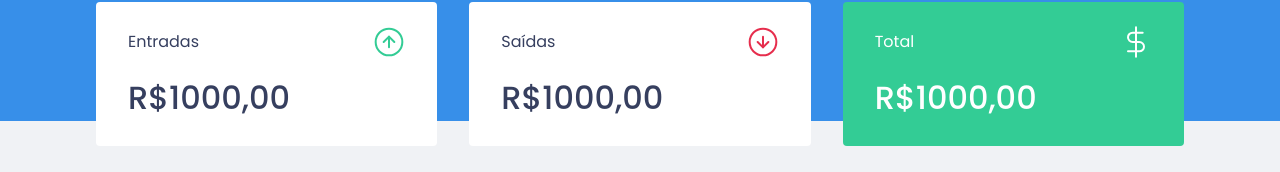
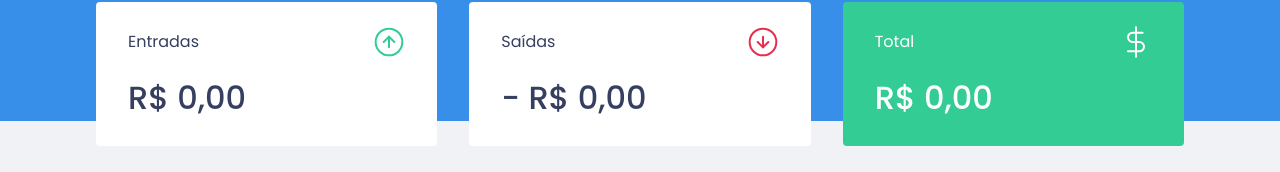
Before and after one commit to JonathasAroucha/CashFlow, a React (Create React App) app: page / in a window 1280 px wide. Shown: the part 151-323 px from the top of the page. Built offline with nearby package versions, Linux system fonts and the light colour scheme; no server answers; what miragejs would draw is missing.

Commit message:
feat: finished application Cashflow 1.0

```diff
--- a/src/App.tsx
+++ b/src/App.tsx
@@ -1,11 +1,11 @@
 import { useState } from 'react'
-import Modal from 'react-modal'
 import { Dashboard } from "./components/Dashboard";
 import { Header } from "./components/Header";
 
+import Modal from 'react-modal'
 import { GlobalStyle } from "./styles/global";
 import { NewTransactionModal } from './components/NewTransactionModal';
-import { TransactiosProvider } from './TransactionsContext';
+import { TransactiosProvider } from './hooks/useTransactions';
 
 Modal.setAppElement('#root')
 
--- a/src/components/Header/index.tsx
+++ b/src/components/Header/index.tsx
@@ -6,7 +6,7 @@ interface HeaderProps {
   onOpenNewTransactionModal: () => void;
 }
 
-export function Header({onOpenNewTransactionModal}: HeaderProps) {
+export function Header({ onOpenNewTransactionModal }: HeaderProps) {
 
   return (
     <Container>
--- a/src/components/NewTransactionModal/index.tsx
+++ b/src/components/NewTransactionModal/index.tsx
@@ -1,40 +1,40 @@
-import { FormEvent, useState, useContext } from 'react';
+import { FormEvent, useState } from 'react';
 import Modal from 'react-modal'
 import closeImg from '../../assets/close.svg'
 import incomeImg from '../../assets/income.svg'
 import outcomeImg from '../../assets/outcome.svg'
 
-
 import { Container, RadioBox, TransactionTypeContainer } from './styles';
-import { TransactionsContext } from '../../TransactionsContext';
-
+import { useTransactions } from '../../hooks/useTransactions';
 
 interface NewTransactionModalProps {
   isOpen: boolean,
   onRequestClose: () => void
 }
 
-Modal.setAppElement('#root');
-
 export function NewTransactionModal({ isOpen, onRequestClose }: NewTransactionModalProps) {
-  const {createTransaction} = useContext(TransactionsContext);
+  const { createTransaction } = useTransactions();
   const [title, setTitle] = useState('');
   const [amount, setAmount] = useState(0);
   const [category, setCategory] = useState('');
   const [type, setType] = useState('deposit')
 
-  function handleCreateNewTransaction(event: FormEvent) {
+  async function handleCreateNewTransaction(event: FormEvent) {
     event?.preventDefault();
 
-    createTransaction({
+    await createTransaction({
       title,
       amount,
       category,
       type,
     })
 
+    setTitle('');
+    setAmount(0);
+    setCategory('');
+    setType('deposit');
+    onRequestClose();
   }
-
 
   return (
     <Modal
--- a/src/components/NewTransactionModal/styles.ts
+++ b/src/components/NewTransactionModal/styles.ts
@@ -72,8 +72,8 @@ export const RadioBox = styled.button<RadioBoxProps>`
   border-radius: 0.25rem;
 
   background: ${(props) => props.isActive
-  ? transparentize(0.9, colors[props.activeColor])
-  : 'transparent'};
+    ? transparentize(0.9, colors[props.activeColor])
+    : 'transparent'};
 
   display: flex;
   align-items: center;
--- a/src/components/Summary/index.tsx
+++ b/src/components/Summary/index.tsx
@@ -1,14 +1,28 @@
-import {useContext} from 'react';
 import { Container } from "./styles";
 import incomeImg from '../../assets/income.svg'
 import outcomeImg from '../../assets/outcome.svg'
 import totalImg from '../../assets/total.svg'
-import { TransactionsContext } from '../../TransactionsContext';
+import { useTransactions } from '../../hooks/useTransactions';
 
 export function Summary() {
-  const {transactions} = useContext(TransactionsContext);
+  const { transactions } = useTransactions();
 
-  console.log(transactions)
+  const summary = transactions.reduce((acc, transaction) => {
+    if (transaction.type === 'deposit') {
+      acc.deposits += transaction.amount;
+      acc.total += transaction.amount;
+    } else {
+      acc.withdraws += transaction.amount;
+      acc.total -= transaction.amount;
+    }
+
+    return acc;
+
+  }, {
+    deposits: 0,
+    withdraws: 0,
+    total: 0,
+  });
 
   return (
     <Container>
@@ -17,21 +31,36 @@ export function Summary() {
           <p>Entradas</p>
           <img src={incomeImg} alt="Entradas" />
         </header>
-        <strong>R$1000,00</strong>
+        <strong>
+          {new Intl.NumberFormat('pt-BR', {
+            style: 'currency',
+            currency: 'BRL'
+          }).format(summary.deposits)}
+        </strong>
       </div>
       <div>
         <header>
           <p>Saídas</p>
           <img src={outcomeImg} alt="Saídas" />
         </header>
-        <strong>R$1000,00</strong>
+        <strong>
+          - {new Intl.NumberFormat('pt-BR', {
+            style: 'currency',
+            currency: 'BRL'
+          }).format(summary.withdraws)}
+        </strong>
       </div>
       <div className="highlight-background">
         <header>
           <p>Total</p>
           <img src={totalImg} alt="Total" />
         </header>
-        <strong>R$1000,00</strong>
+        <strong>
+          {new Intl.NumberFormat('pt-BR', {
+            style: 'currency',
+            currency: 'BRL'
+          }).format(summary.total)}
+        </strong>
       </div>
     </Container>
   )
--- a/src/components/TransactionsTable/index.tsx
+++ b/src/components/TransactionsTable/index.tsx
@@ -1,9 +1,8 @@
-import { useContext } from "react";
 import { Container } from "./styles";
-import { TransactionsContext } from "../../TransactionsContext";
+import { useTransactions } from "../../hooks/useTransactions";
 
 export function TransactionsTable() {
-  const {transactions} = useContext(TransactionsContext);
+  const { transactions } = useTransactions();
 
   return (
     <Container>
--- a/src/TransactionsContext.tsx
+++ b/src/hooks/useTransactions.tsx
@@ -1,5 +1,5 @@
-import { ReactNode, createContext, useEffect, useState } from "react";
-import { api } from "./services/api";
+import { ReactNode, createContext, useContext, useEffect, useState } from "react";
+import { api } from "../services/api";
 
 interface Transaction {
   id: number;
@@ -18,13 +18,12 @@ interface TransactionsProviderProps {
 
 interface TransactionsContextData {
   transactions: Transaction[];
-  createTransaction: (transaction: TransactionInput) => void;
+  createTransaction: (transaction: TransactionInput) => Promise<void>;
 }
 
 export const TransactionsContext = createContext<TransactionsContextData>(
   {} as TransactionsContextData
-  );
-
+);
 
 export function TransactiosProvider({ children }: TransactionsProviderProps) {
   const [transactions, setTransactions] = useState<Transaction[]>([]);
@@ -34,15 +33,29 @@ export function TransactiosProvider({ children }: TransactionsProviderProps) {
       .then(response => setTransactions(response.data.transactions))
   }, []);
 
-  function createTransaction(transaction: TransactionInput) {
-    api.post('transactions', transaction)
+  async function createTransaction(transactionInput: TransactionInput) {
+    const response = await api.post('/transactions', {
+      ...transactionInput,
+      createdAt: new Date(),
+    })
+    const { transaction } = response.data;
+
+    setTransactions([
+      ...transactions,
+      transaction,
+    ])
   }
 
   return (
-    <TransactionsContext.Provider value={{transactions, createTransaction}}>
+    <TransactionsContext.Provider value={{ transactions, createTransaction }}>
       {children}
     </TransactionsContext.Provider>
   )
 
+}
 
+export function useTransactions() {
+  const context = useContext(TransactionsContext);
+
+  return context;
 }
```
Also changed, not shown: src/components/Dashboard/index.tsx (indentation only).
